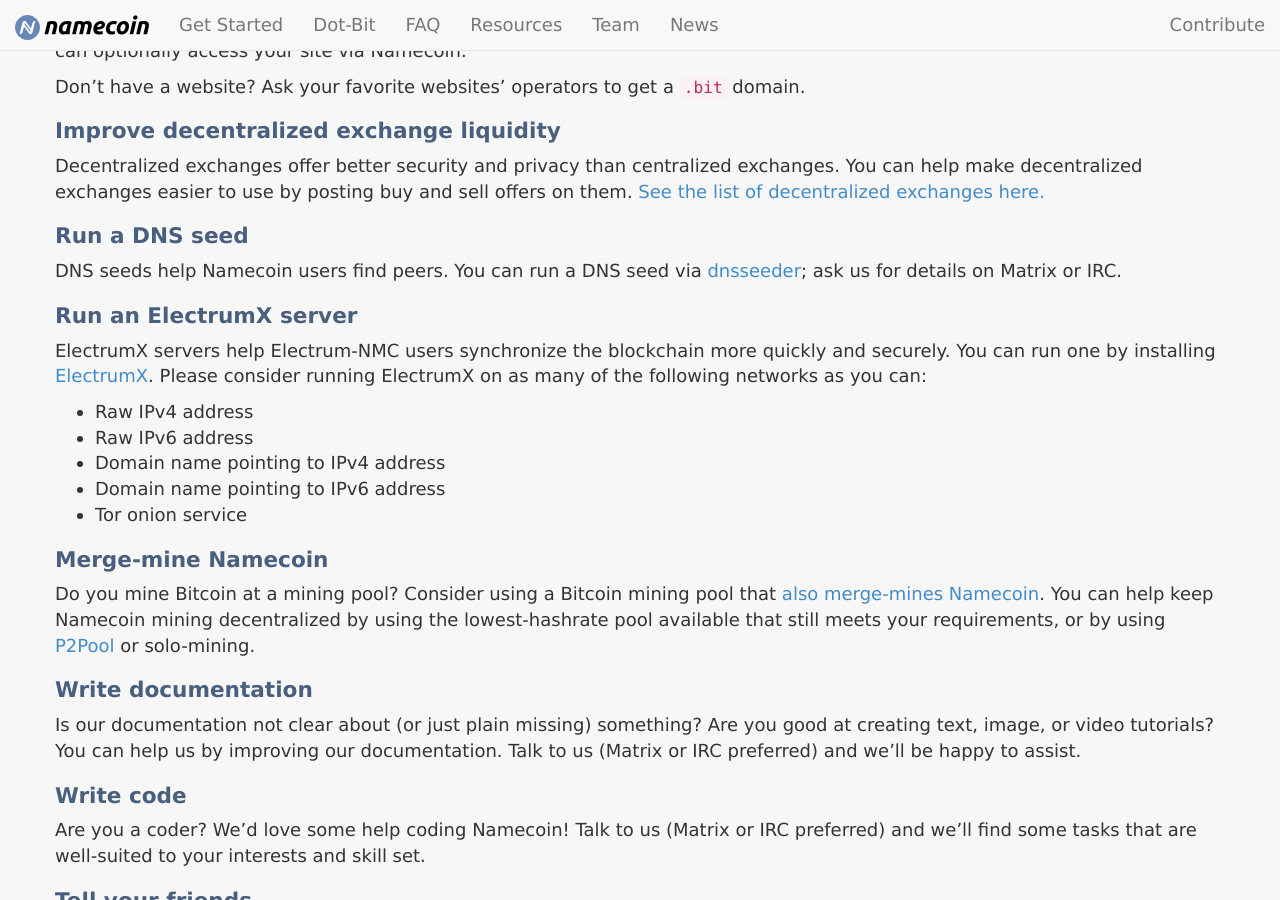
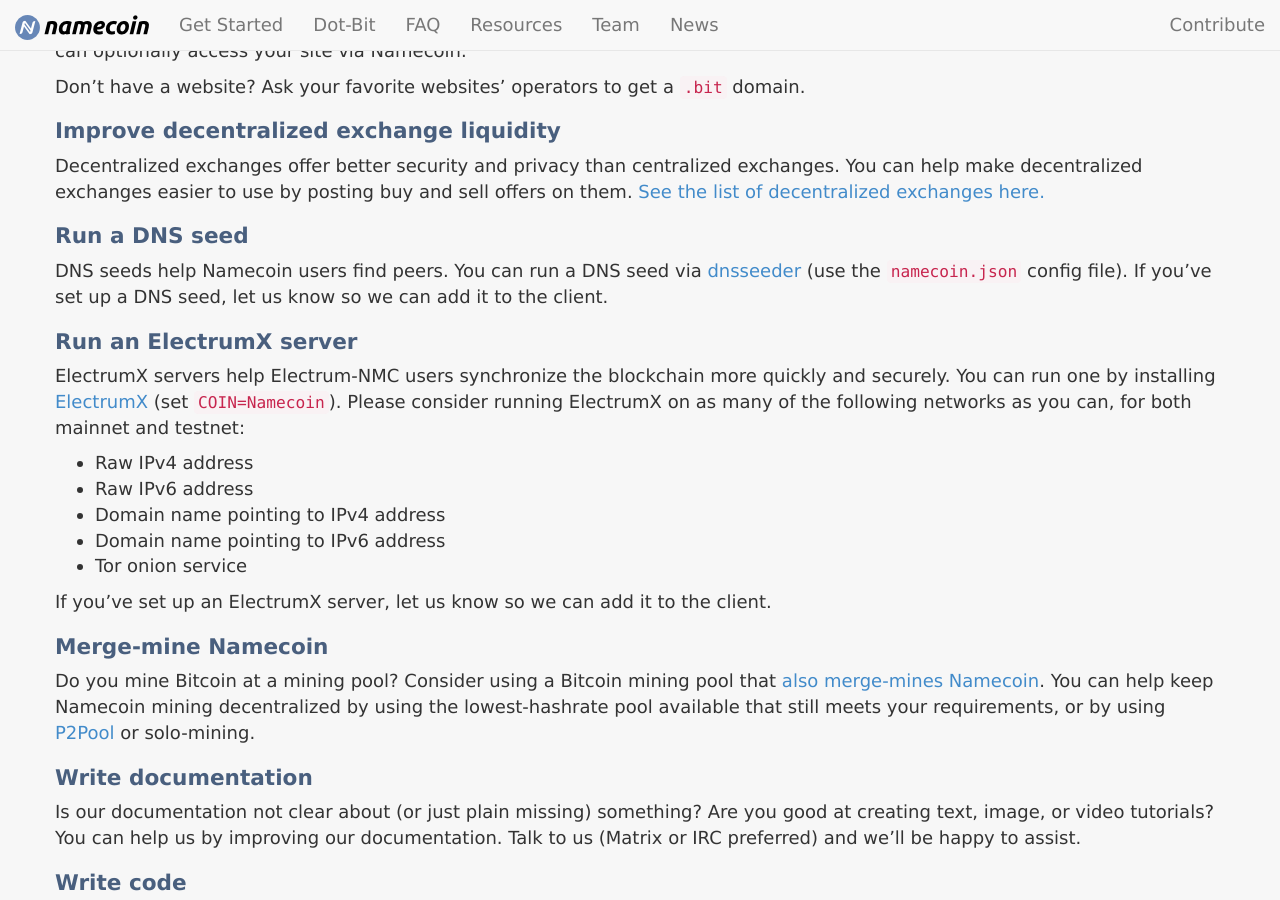
Before and after one commit to JeremyRand/namecoin.org, a Jekyll site: the page built from contribute/index.md, in a window 1280 px wide and 900 px high, scrolled down 1086 px. Built offline with Jekyll 4.4.1, drawn with Linux system fonts in a browser that asks for light colours.

Commit message:
Contribute: update ElectrumX / dnsseeder sections

```diff
--- a/contribute/index.md
+++ b/contribute/index.md
@@ -40,17 +40,19 @@ Decentralized exchanges offer better security and privacy than centralized excha
 
 ## Run a DNS seed
 
-DNS seeds help Namecoin users find peers.  You can run a DNS seed via [dnsseeder](https://github.com/gombadi/dnsseeder); ask us for details on Matrix or IRC.
+DNS seeds help Namecoin users find peers.  You can run a DNS seed via [dnsseeder](https://github.com/gombadi/dnsseeder) (use the `namecoin.json` config file).  If you've set up a DNS seed, let us know so we can add it to the client.
 
 ## Run an ElectrumX server
 
-ElectrumX servers help Electrum-NMC users synchronize the blockchain more quickly and securely.  You can run one by installing [ElectrumX](https://github.com/kyuupichan/electrumx).  Please consider running ElectrumX on as many of the following networks as you can:
+ElectrumX servers help Electrum-NMC users synchronize the blockchain more quickly and securely.  You can run one by installing [ElectrumX](https://github.com/spesmilo/electrumx) (set `COIN=Namecoin`).  Please consider running ElectrumX on as many of the following networks as you can, for both mainnet and testnet:
 
 * Raw IPv4 address
 * Raw IPv6 address
 * Domain name pointing to IPv4 address
 * Domain name pointing to IPv6 address
 * Tor onion service
+
+If you've set up an ElectrumX server, let us know so we can add it to the client.
 
 ## Merge-mine Namecoin
 
```
